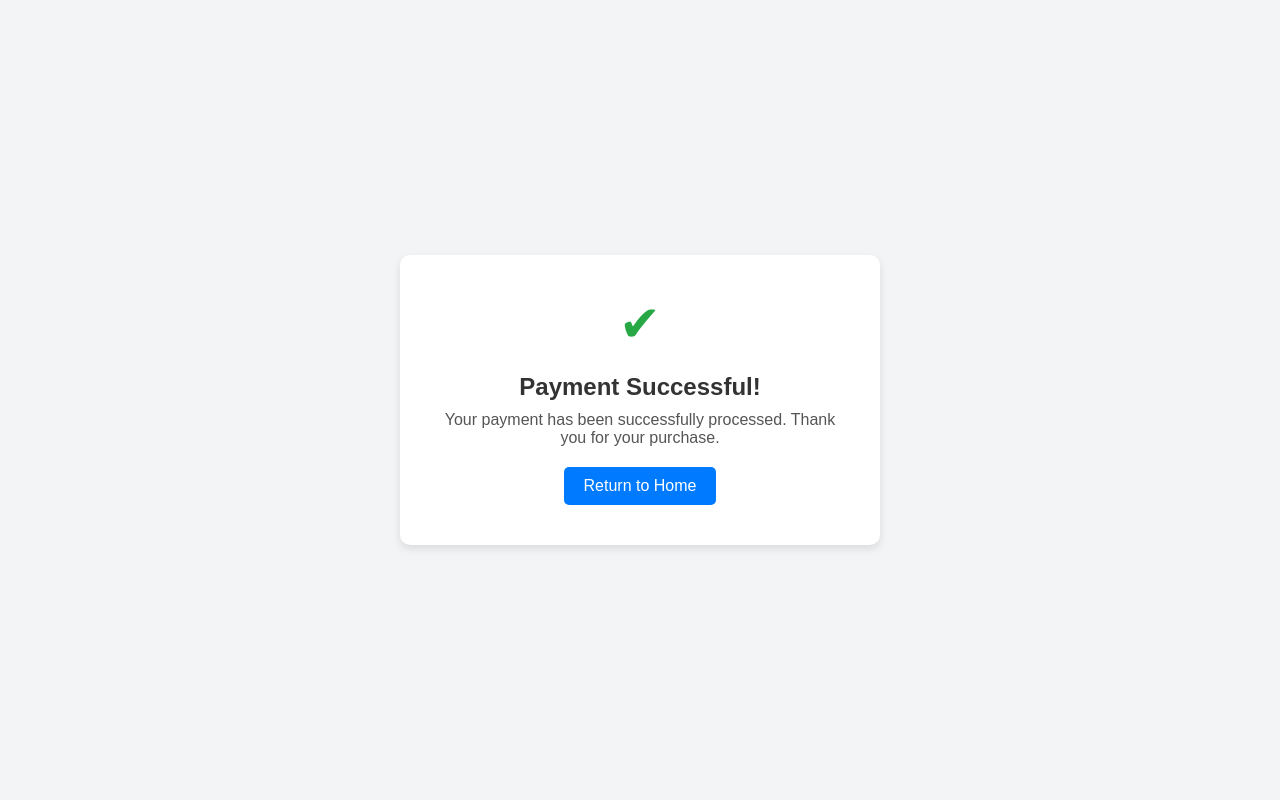
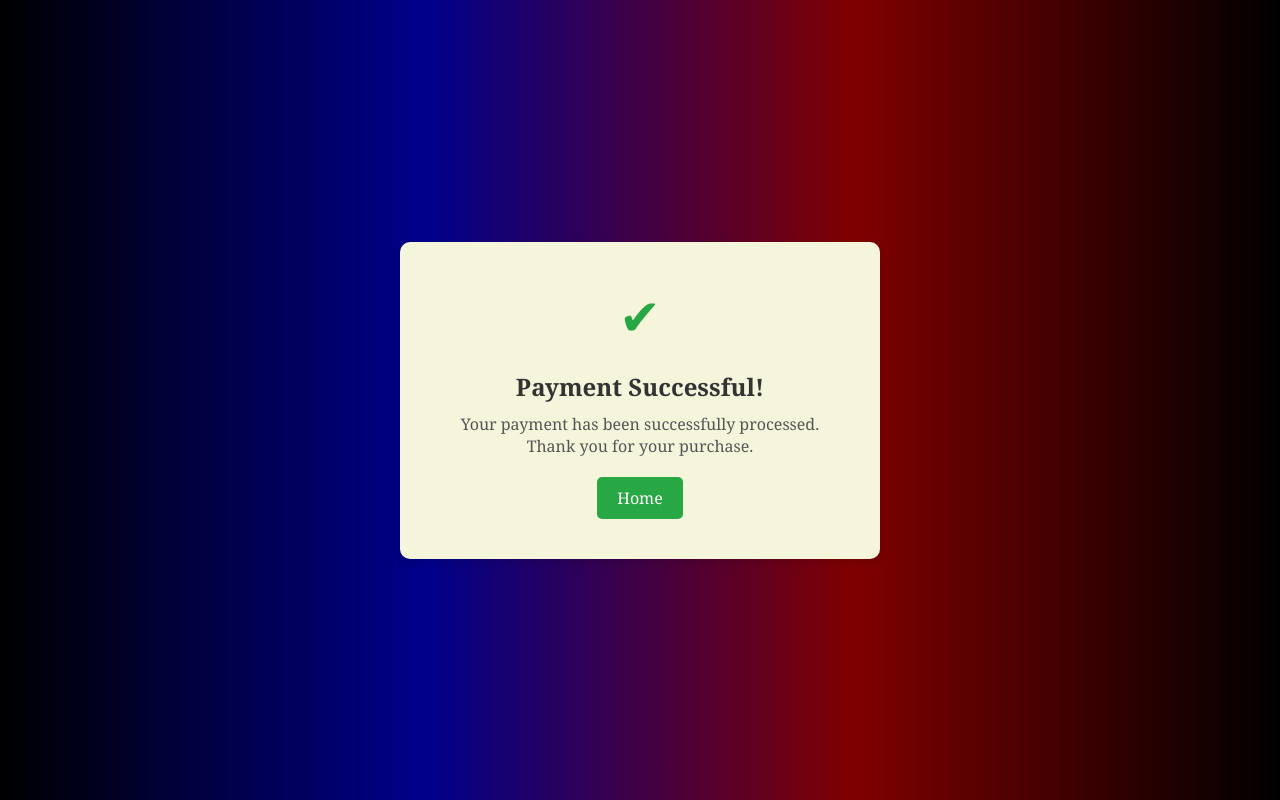
Before and after one commit to jjservice/L-Shop-Ready2, a plain HTML site: page public/success.html in a window 1280 px wide. Drawn offline with Linux system fonts and the light colour scheme.

Commit message:
oiaugwfduyagU

```diff
--- a/public/success.html
+++ b/public/success.html
@@ -13,8 +13,8 @@
         }
 
         body {
-            font-family: Arial, sans-serif;
-            background-color: #f3f4f6;
+            font-family: Georgia, 'Times New Roman', Times, serif;
+            background: linear-gradient(to right,black,darkblue,maroon,black);
             height: 100vh;
             display: flex;
             justify-content: center;
@@ -23,7 +23,7 @@
 
         .container {
             text-align: center;
-            background-color: #ffffff;
+            background-color: beige;
             padding: 40px;
             border-radius: 10px;
             box-shadow: 0 4px 8px rgba(0, 0, 0, 0.1);
@@ -54,7 +54,7 @@
 
         .button {
             display: inline-block;
-            background-color: #007bff;
+            background-color: #28a745;
             color: white;
             padding: 10px 20px;
             text-decoration: none;
@@ -64,7 +64,9 @@
         }
 
         .button:hover {
-            background-color: #0056b3;
+            transform: scale(1.10);
+            transition: 0.5s;
+            background-color: green;
         }
     </style>
 </head>
@@ -74,7 +76,7 @@
             <div class="icon">&#10004;</div> <!-- Green Checkmark -->
             <h1>Payment Successful!</h1>
             <p>Your payment has been successfully processed. Thank you for your purchase.</p>
-            <a href="index.html" class="button">Return to Home</a>
+            <a href="index.html" class="button">Home</a>
         </div>
     </div>
 </body>
```
Also changed, not shown: public/cancel.html (+1 -1 lines).
